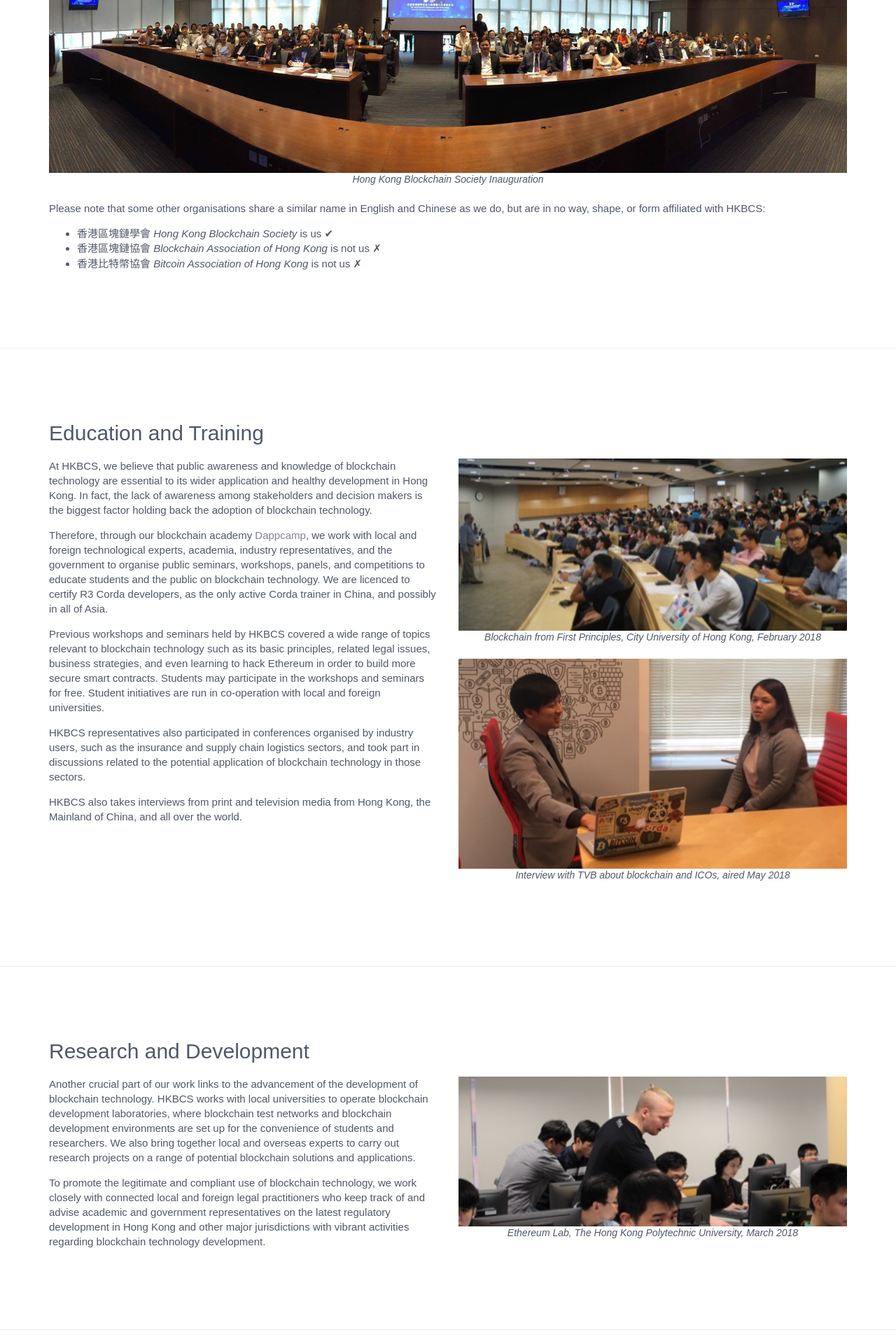
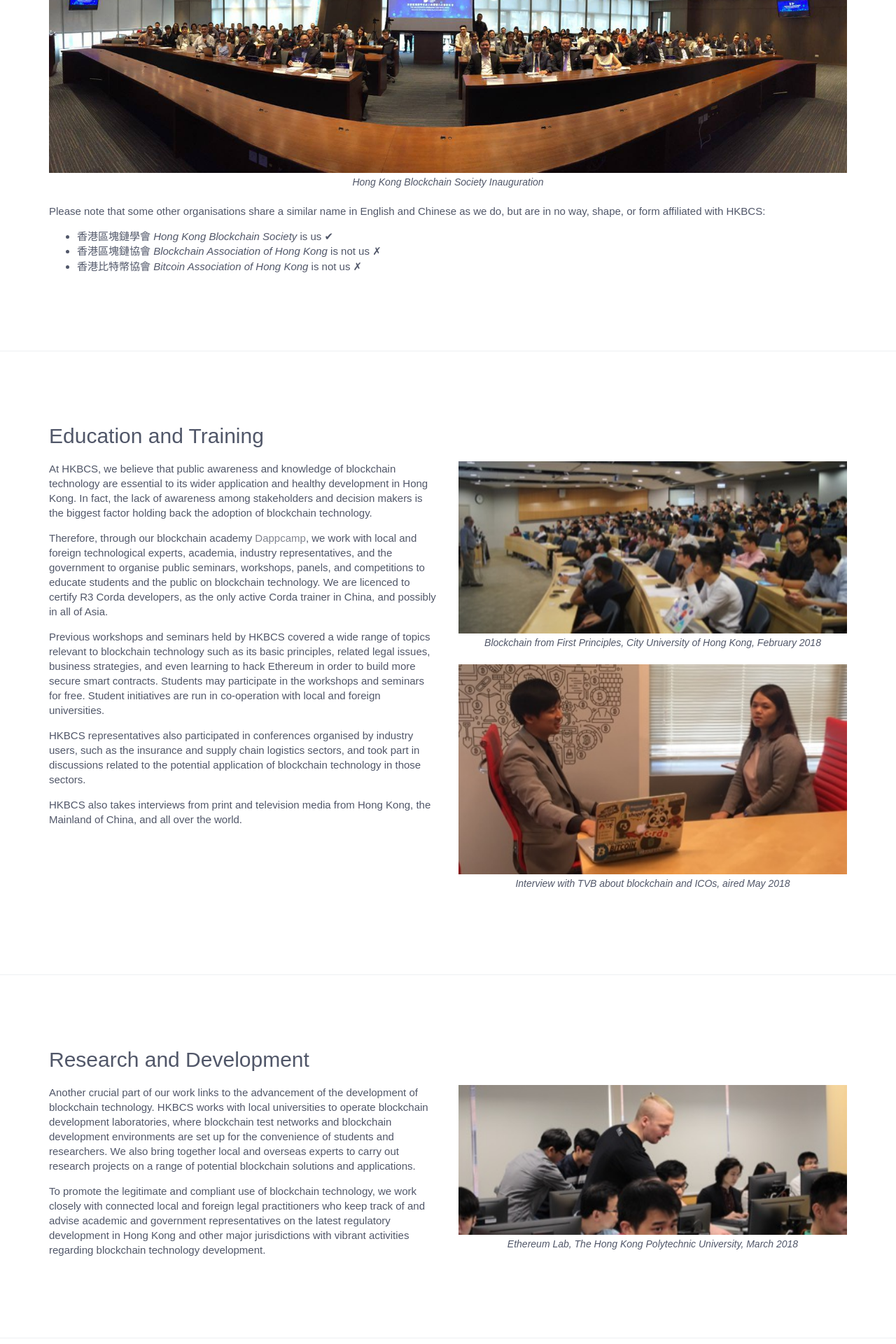
Before and after one commit to hkbcs/hkbcs.github.io, a PHP site: page /about.html in a window 1280 px wide. Shown: the part 837-2757 px from the top of the page at 70% size. Run offline with PHP 8.4, Linux system fonts and the light colour scheme.

Commit message:
added margin for caption class

```diff
--- a/css/layout1.css
+++ b/css/layout1.css
@@ -767,7 +767,7 @@
       }
     }
 
-.caption{margin-bottom:20px;font-style:italic;font-size:1em;text-align:center}
+.caption{margin:4px 0 20px;font-style:italic;font-size:1em;text-align:center}
 
 /*------------------------------------------------------------------
   	[committee]
```
